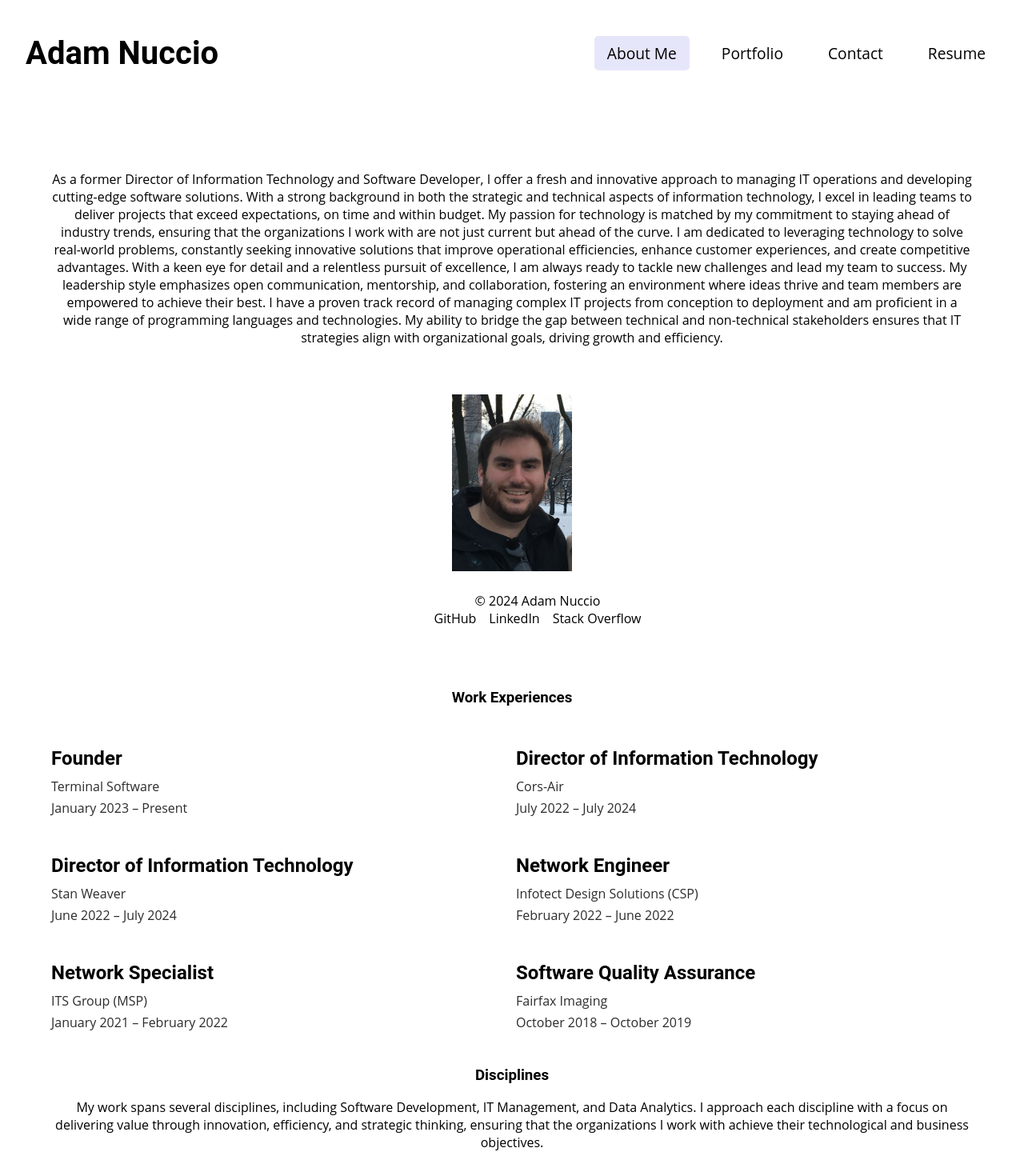
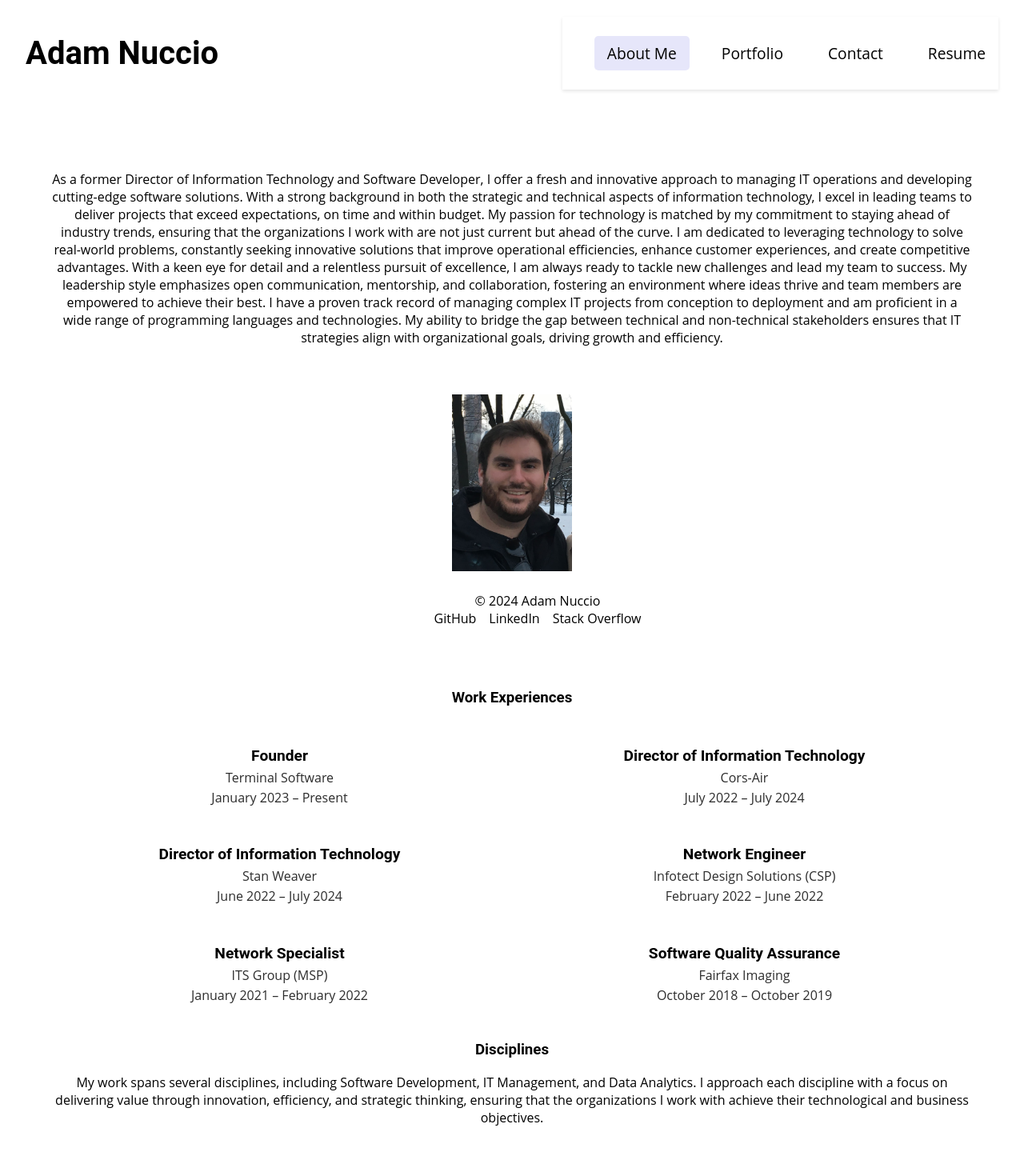
Before and after one commit to yahm0/AMN-REACT.JS-Portfolio, a React (Create React App) app: page / in a window 1280 px wide. Shown: the top 1470 px of the page at 80% size. Built offline with nearby package versions, Linux system fonts and the light colour scheme.

Commit message:
Made changes to the aboutme.css

```diff
--- a/src/styles/AboutMe.css
+++ b/src/styles/AboutMe.css
@@ -39,6 +39,10 @@
 
 .work-experiences-container {
   width: 100%;
+  text-align: center;
+  /* Center align the text */
+  margin: 0 auto;
+  /* Center the entire container */
 }
 
 .work-experiences-grid {
@@ -47,20 +51,30 @@
   /* Two columns */
   gap: 10px;
   /* Reduce spacing between the grid items */
+  justify-content: center;
+  /* Center the grid items */
 }
 
 .work-experience {
   background-color: transparent;
-  text-align: left;
+  text-align: center;
+  /* Center align individual work experience items */
+  padding: 5px 10px;
+  /* Reduce padding to bring items closer together */
+  margin: 0;
+  /* Remove any default margin */
 }
 
 .work-experience h4 {
-  font-size: 1.5rem;
-  margin-bottom: 10px;
+  font-size: 1.2rem;
+  /* Slightly reduce the font size */
+  margin-bottom: 5px;
+  /* Reduce space below the title */
   color: #000000;
 }
 
 .work-experience p {
-  margin: 5px 0;
+  margin: 3px 0;
+  /* Reduce space between paragraphs */
   color: #2c2c2c;
 }
--- a/src/styles/Navigation.css
+++ b/src/styles/Navigation.css
@@ -1,29 +1,37 @@
+nav {
+  position: sticky;
+  top: 0;
+  background-color: #ffffff;
+  /* Ensure the navbar background is white */
+  z-index: 1000;
+  /* Keep the navbar on top of other content */
+  padding: 1rem 0;
+  /* Add padding if needed */
+  box-shadow: 0 2px 4px rgba(0, 0, 0, 0.1);
+  /* Optional: Add a slight shadow for better visibility */
+}
+
 nav ul {
   list-style: none;
   display: flex;
   gap: 1rem;
+  justify-content: center;
 }
 
 nav ul li a {
   color: #000000;
-  /* Set link color to black */
   text-decoration: none;
   padding: 0.5rem 1rem;
   border-radius: 5px;
   transition: background-color 0.3s, color 0.3s;
-  /* Smooth transition for background and color */
 }
 
 nav ul li a:hover {
   background-color: #E6E6FA;
-  /* Lavender color for hover background */
   color: #000000 !important;
-  /* Ensure text color remains black on hover */
 }
 
 nav ul li a.active {
   background-color: #E6E6FA;
-  /* Lavender color for active background */
   color: #000000 !important;
-  /* Ensure text color remains black for active state */
 }
```
